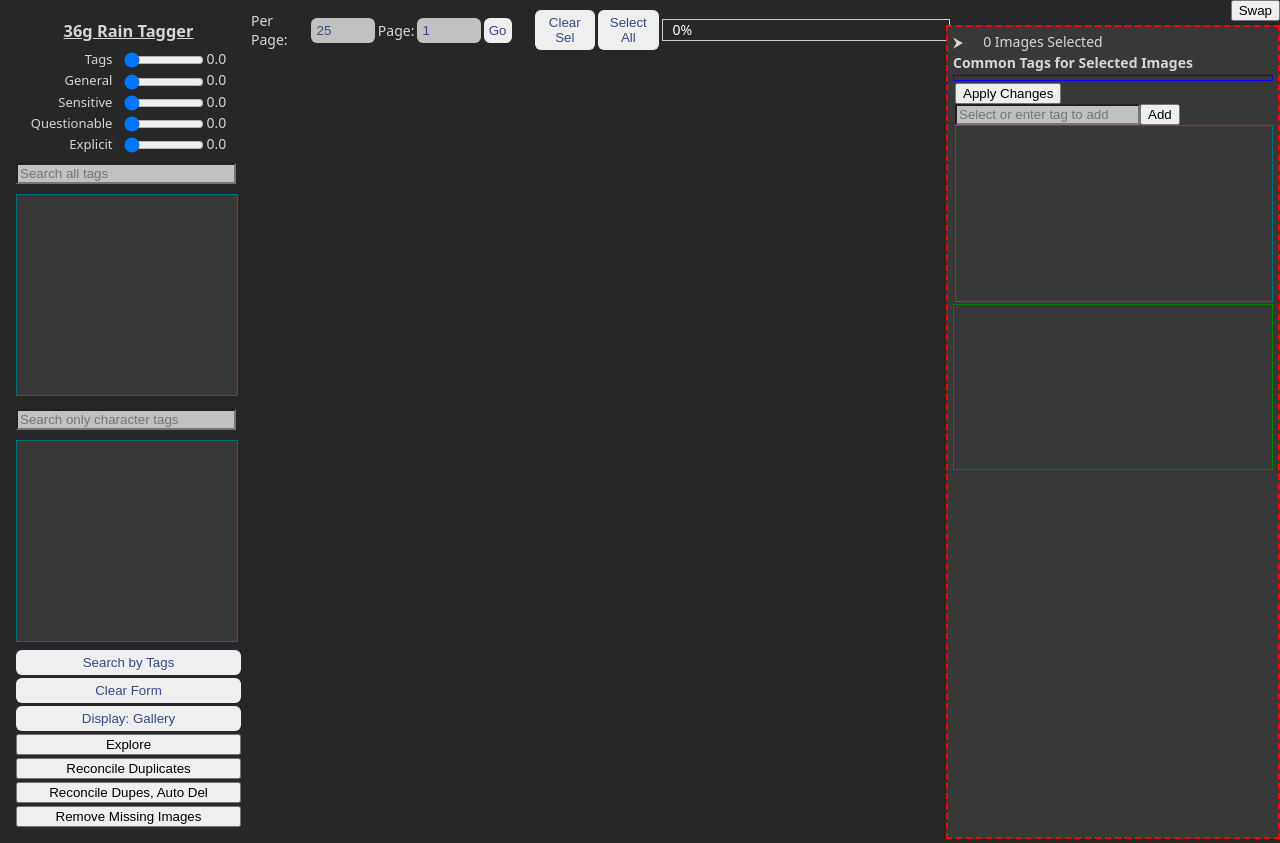
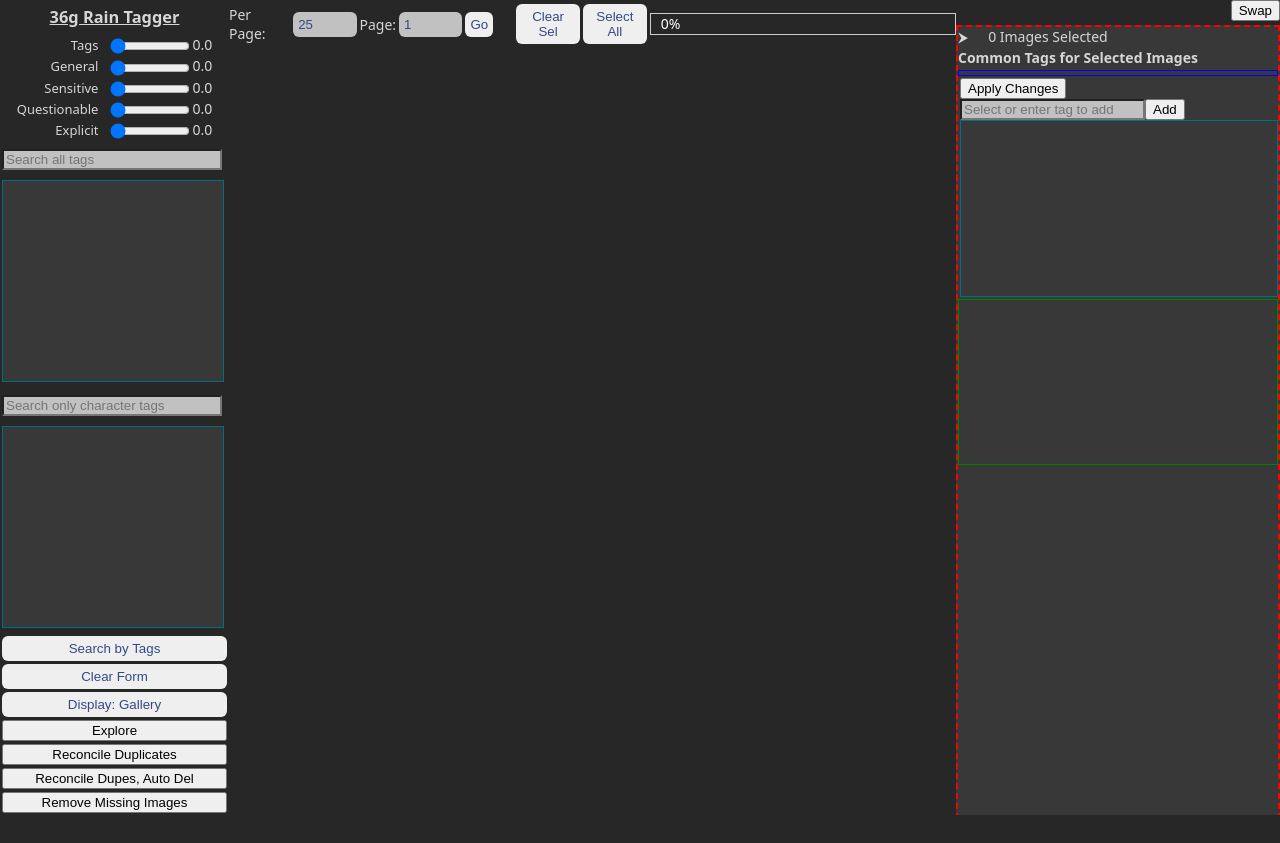
Before and after one commit to fire-eggs/36g-Rain-Tagger, a Python web app: template src/templates/index.html in a window 1280 px wide. After the commit the page ends 815 px from the top, so only its background shows below. Run offline with Jinja, Linux system fonts and the light colour scheme; the template is opened without the code that fills it, so the values that code supplies are empty.

Commit message:
Tweaks to layout for improved look, prevent gallery/detail overlap

```diff
--- a/src/static/index.css
+++ b/src/static/index.css
@@ -14,7 +14,7 @@ html {
     flex-direction: column;
     /* max-width: 100%; */
     width: 225px;
-    padding: 8px;
+    /* padding: 8px; */
     /* margin: 5px; */
     overflow-y:hidden;
     gap: 3px;
@@ -151,7 +151,7 @@ input[type=number]{
 }
 
 .gallery {
-    height: 100vh;
+    /*height: 100vh;*/
     overflow-y:scroll;
     /* background-color: orange; */
 }
@@ -302,7 +302,7 @@ img.result.selected {
   height: 100vh;
   background: #383838;
   border-left: 1px solid #ccc;
-  padding: 5px;
+  /*padding: 5px;*/
   display: flex;
   flex-direction: column;
   gap: 5px;
--- a/src/templates/index.html
+++ b/src/templates/index.html
@@ -7,7 +7,7 @@
     <link rel='stylesheet' href='/static/index.css'/>
     <title>36g Rain Tagger</title>
 </head>
-<body>
+<body style="margin:2px;">
     <div class="row">
         <div class="container">
             <h3 class="center"><a href="https://github.com/fire-eggs/36g-Rain-Tagger" style="color: inherit;">36g Rain Tagger</a></h3>
```
